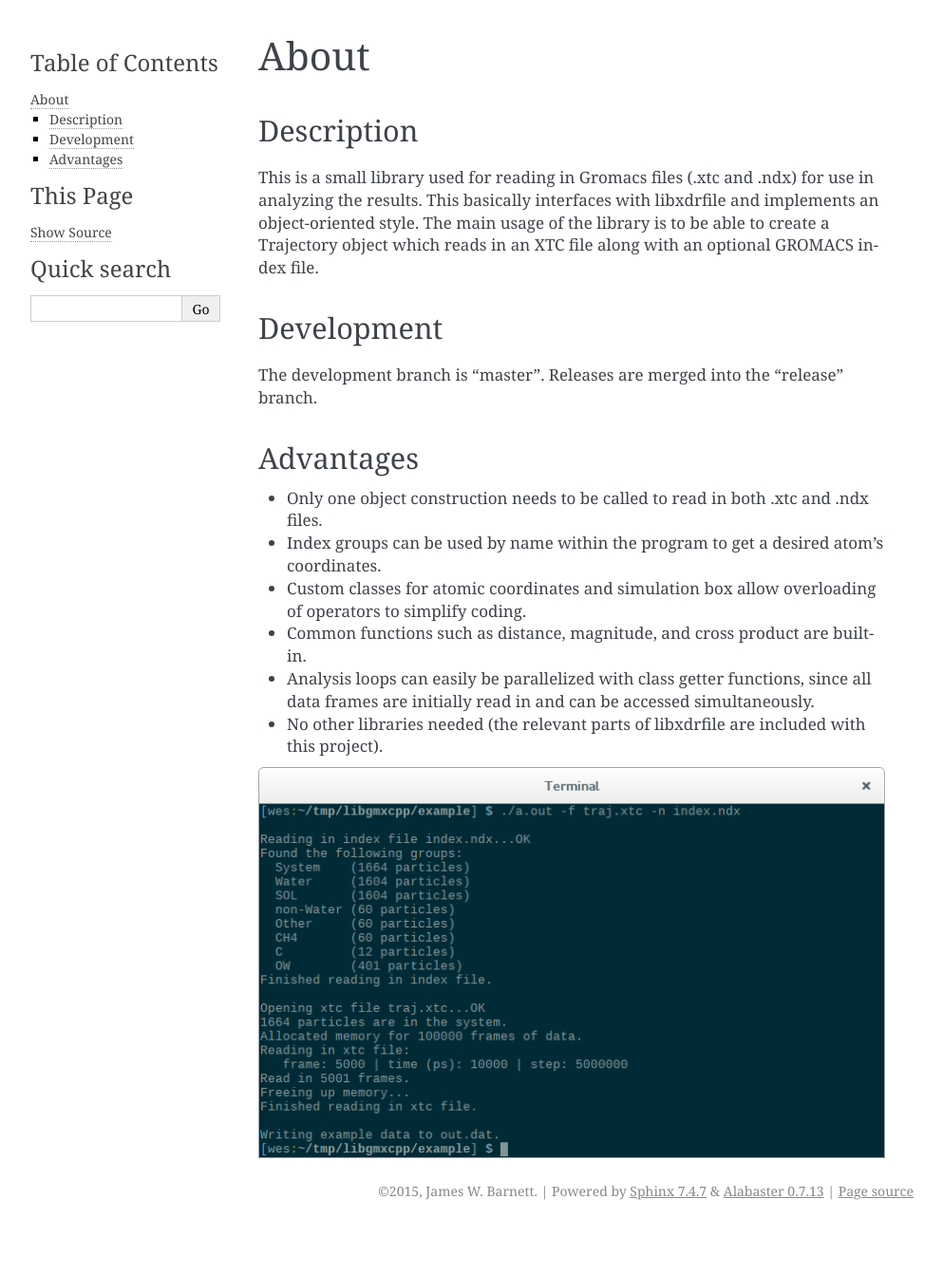
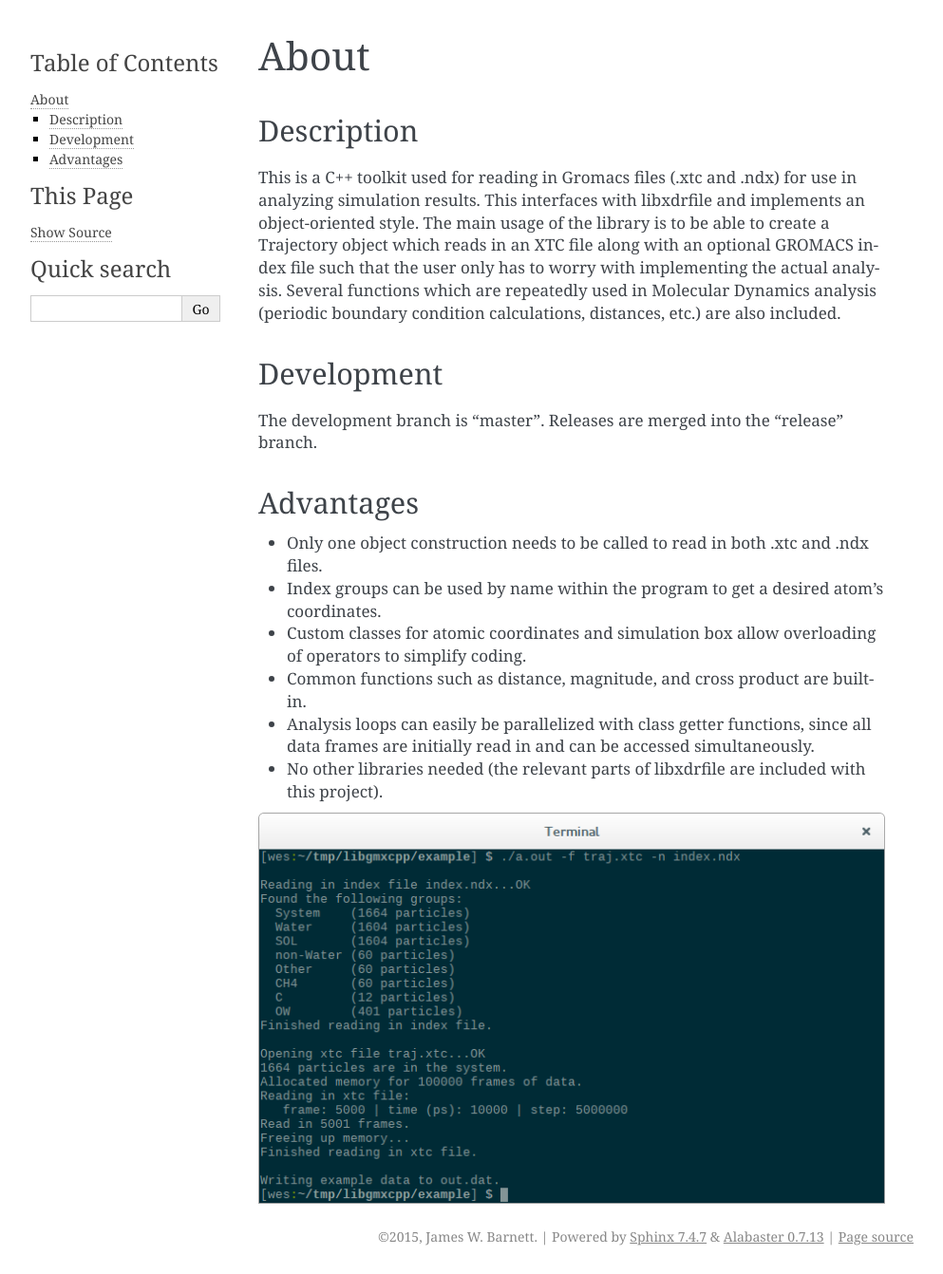
Before and after one commit to wesbarnett/libgmxcpp, a Sphinx documentation site: the page built from docs/about.rst, in a window 1280 px wide. Shown: the whole page at 95% size, without its empty margins (148-1141 px from the left). Built offline with Sphinx 7.4.7, drawn with Linux system fonts in a browser that asks for light colours; before the commit the page ends 1294 px from its top, so only the background shows below that.

Commit message:
update docs

```diff
--- a/docs/about.rst
+++ b/docs/about.rst
@@ -9,11 +9,14 @@ About
 Description
 -----------
 
-This is a small library used for reading in Gromacs files (.xtc and .ndx) for
-use in analyzing the results. This basically interfaces with libxdrfile and
+This is a C++ toolkit used for reading in Gromacs files (.xtc and .ndx) for
+use in analyzing simulation results. This interfaces with libxdrfile and
 implements an object-oriented style. The main usage of the library is to be able
 to create a Trajectory object which reads in an XTC file along with an optional
-GROMACS index file.
+GROMACS index file such that the user only has to worry with implementing the
+actual analysis. Several functions which are repeatedly used in Molecular
+Dynamics analysis (periodic boundary condition calculations, distances, etc.)
+are also included.
 
 Development
 -----------
--- a/docs/index.rst
+++ b/docs/index.rst
@@ -6,8 +6,8 @@
 libgmxcpp
 =========
 
-libgmxcpp is a C++ library which aids in reading in `GROMACS
-<http://gromacs.org>`_ files for analysis
+a C++ toolkit used for reading in Gromacs files (.xtc and .ndx) for
+use in analyzing simulation results
 
 .. toctree::
 
@@ -15,6 +15,6 @@ libgmxcpp is a C++ library which aids in reading in `GROMACS
    installation
    example
    usage
+   api
    license
    cite
-   api
```
Also changed, not shown: README.md (+6 -3 lines).
